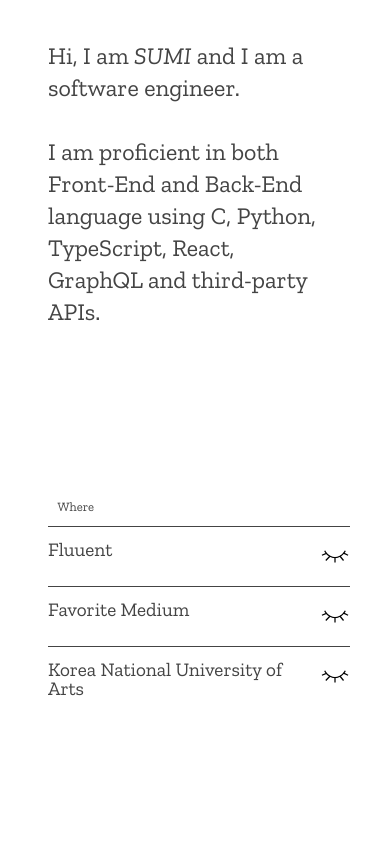
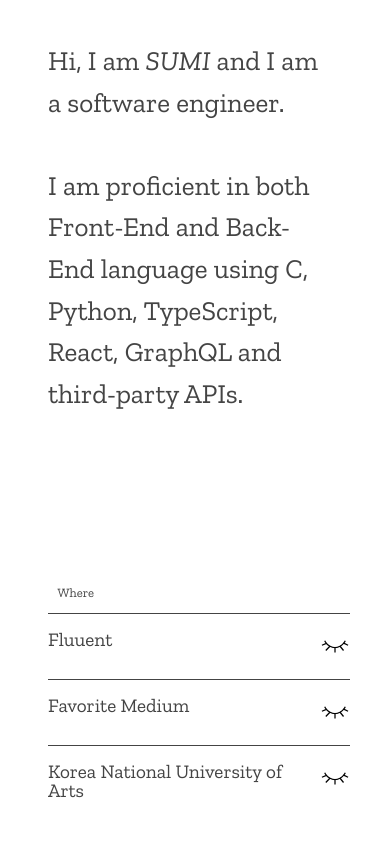
Before and after one commit to SumiSeo/sumiseo-portfolio, a Next.js app: page / in a window 390 px wide. Shown: the top 844 px of the page. Built offline with nearby package versions, Linux system fonts and the light colour scheme; a web font is replaced by a local one.

Commit message:
delete line height of paragraph

```diff
--- a/styles/Works.module.scss
+++ b/styles/Works.module.scss
@@ -30,6 +30,7 @@
     }
   }
 }
+
 @media screen and (max-width: 800px) {
   .head {
     font-size: 0.8rem;
--- a/styles/components/Paragraphe.module.scss
+++ b/styles/components/Paragraphe.module.scss
@@ -9,24 +9,11 @@
 .oblique {
   font-style: italic;
 }
+
 @media screen and (max-width: 1200px) {
   .paragraphe {
-    font-size: 1.9rem;
+    font-size: 1.7rem;
     padding-right: 1rem;
+    line-height: 2.6rem;
   }
 }
-@media screen and (max-width: 800px) {
-  .paragraphe {
-    font-size: 1.7rem;
-    line-height: 2.2rem;
-    padding-right: 1rem;
-  }
-}
-
-@media screen and (max-width: 600px) {
-  .paragraphe {
-    font-size: 1.5rem;
-    line-height: 2rem;
-    padding-right: 1rem;
-  }
-}
--- a/styles/components/Work.module.scss
+++ b/styles/components/Work.module.scss
@@ -48,14 +48,12 @@
 }
 @media screen and (max-width: 800px) {
   .work__expanded {
-    padding: 0.9rem 0;
-    font-size: 1.4rem;
+    font-size: 1.3rem;
   }
 }
 
 @media screen and (max-width: 600px) {
   .work__expanded {
-    padding: 0.8rem 0;
     font-size: 1.2rem;
   }
 }
--- a/styles/components/WorkDetail.module.scss
+++ b/styles/components/WorkDetail.module.scss
@@ -58,6 +58,7 @@
 @media screen and (max-width: 1000px) {
   .detail {
     margin: 0 1rem;
+    background-color: red;
   }
   .date {
     font-size: 1rem;
```
